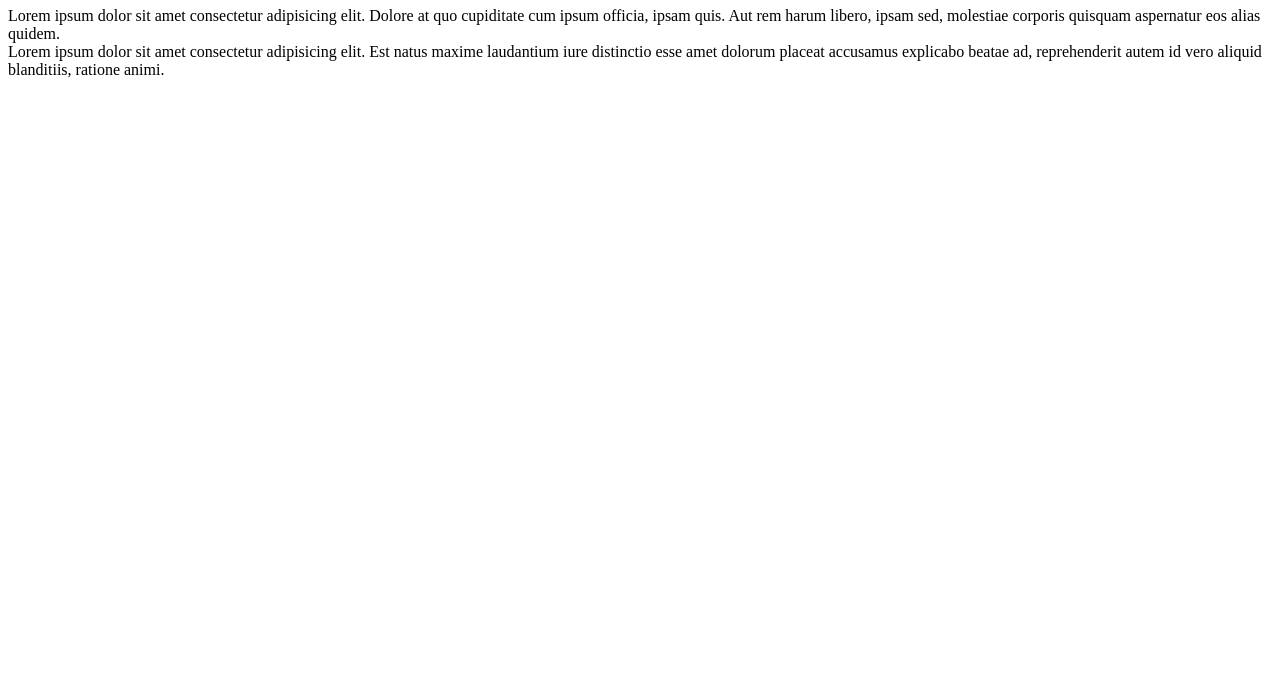
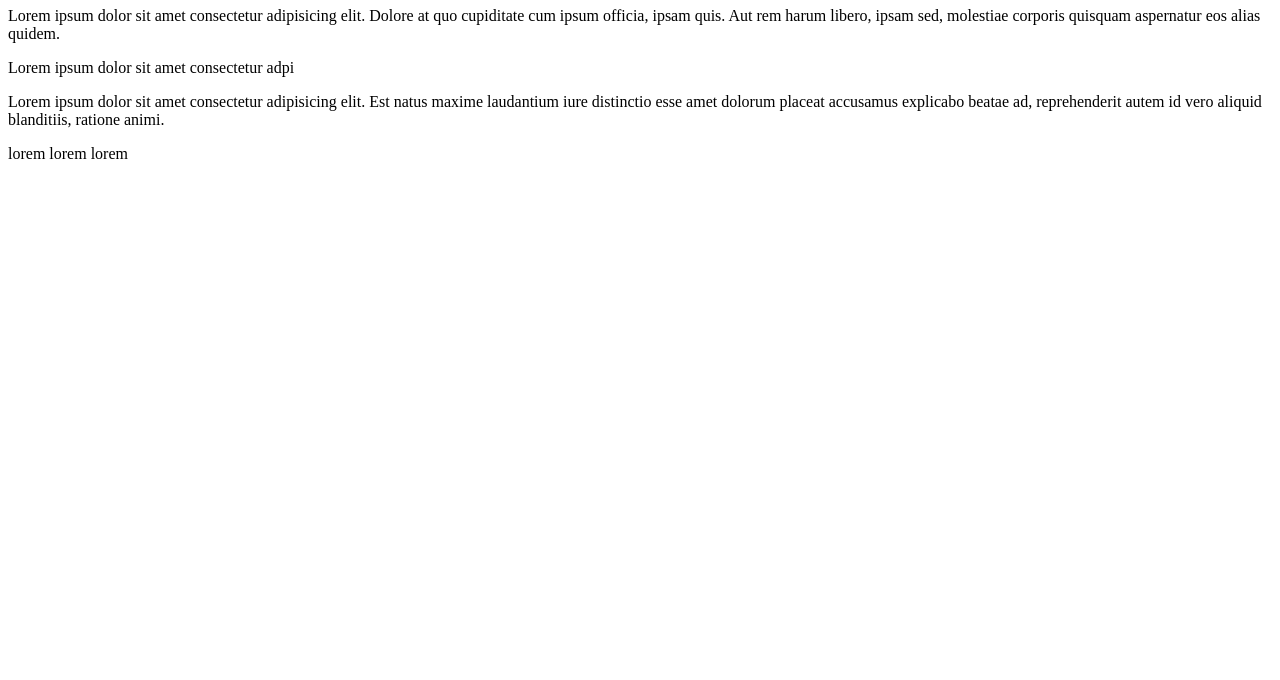
Before and after one commit to stphnied/exercice03, a plain HTML site: page index.html in a window 1280 px wide. Shown: the part 120-800 px from the top of the page. Drawn offline with Linux system fonts and the light colour scheme.

Commit message:
Un contenu a été ajouté dans main et footer

```diff
--- a/index.html
+++ b/index.html
@@ -12,10 +12,14 @@
     </header>
     <h1>Hail git.</h1>
     <main>
-        Lorem ipsum dolor sit amet consectetur adipisicing elit. Dolore at quo cupiditate cum ipsum officia, ipsam quis. Aut rem harum libero, ipsam sed, molestiae corporis quisquam aspernatur eos alias quidem.
+        <p>Lorem ipsum dolor sit amet consectetur adipisicing elit. Dolore at quo cupiditate cum ipsum officia, ipsam quis. Aut rem harum libero, ipsam sed, molestiae corporis quisquam aspernatur eos alias quidem.</p>
+        <p>
+            Lorem ipsum dolor sit amet consectetur adpi
+        </p>
     </main>
     <footer>
-        Lorem ipsum dolor sit amet consectetur adipisicing elit. Est natus maxime laudantium iure distinctio esse amet dolorum placeat accusamus explicabo beatae ad, reprehenderit autem id vero aliquid blanditiis, ratione animi.
+       <p> Lorem ipsum dolor sit amet consectetur adipisicing elit. Est natus maxime laudantium iure distinctio esse amet dolorum placeat accusamus explicabo beatae ad, reprehenderit autem id vero aliquid blanditiis, ratione animi.</p>
+        <p>lorem lorem lorem </p>
     </footer>
 </body>
 </html>
```
